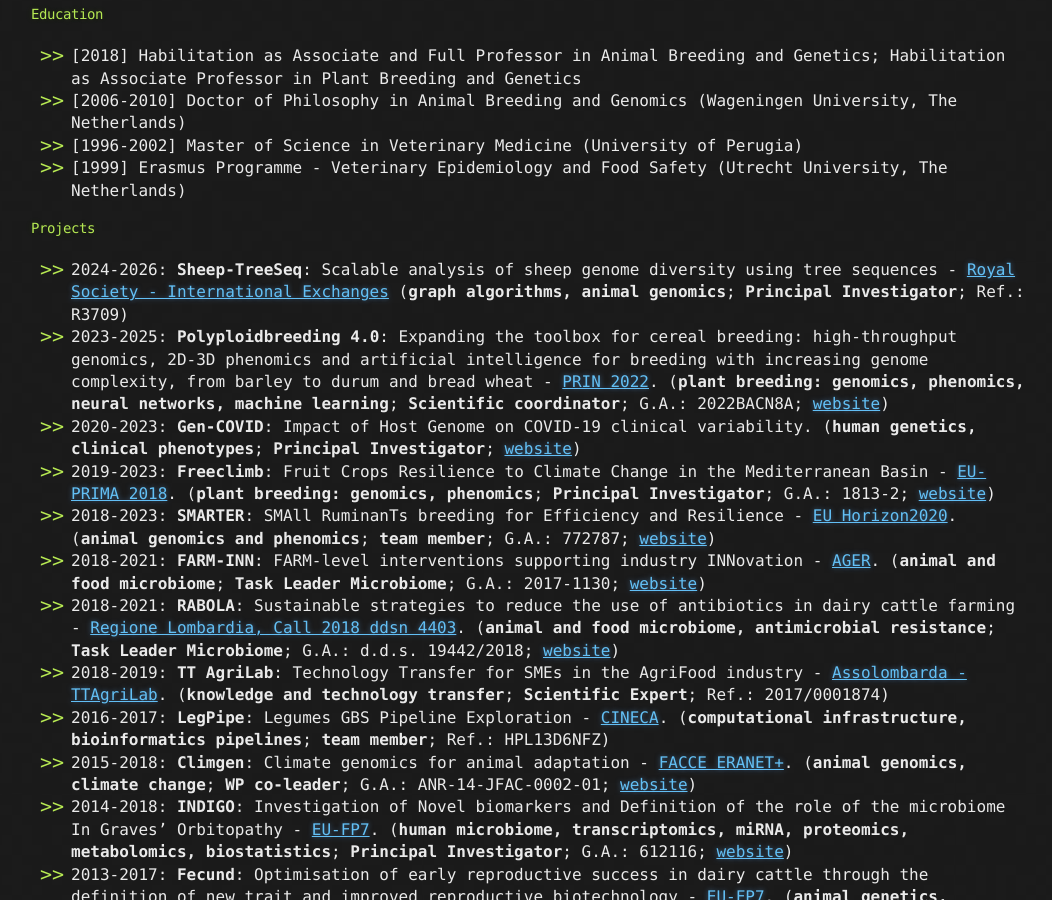
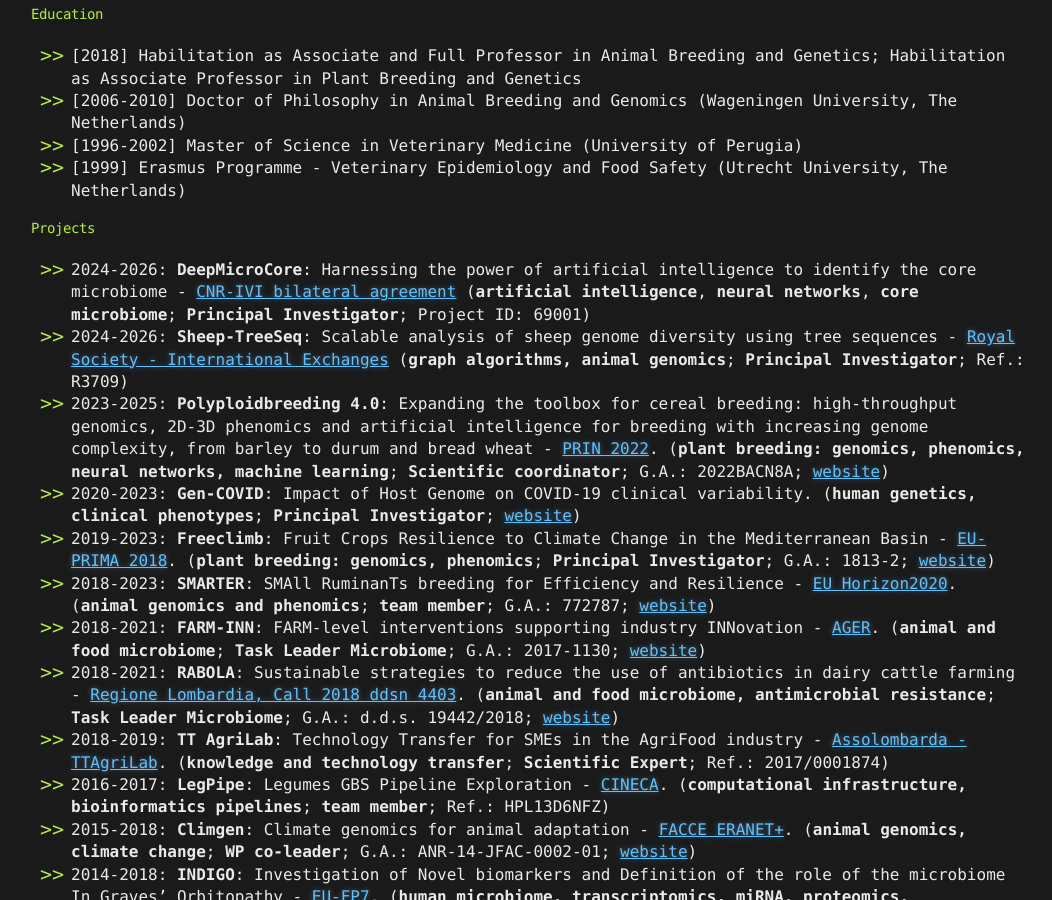
Before and after one commit to bioinformateachers/bioinformateachers.github.io, a Jekyll site: the page built from filippo.md, in a window 1280 px wide and 900 px high, scrolled down 2930 px. Shown: the whole window, without its empty margins (109-1161 px from the left). Built offline with Jekyll 4.4.1, drawn with Linux system fonts in a browser that asks for light colours.

Commit message:
added: project DeepMicroCore

```diff
--- a/filippo.md
+++ b/filippo.md
@@ -105,6 +105,7 @@ Very smart people who I had the honor of mentoring:
 
 #### Projects
 
+- 2024-2026: **DeepMicroCore**: Harnessing the power of artificial intelligence to identify the core microbiome - [CNR-IVI bilateral agreement](https://www.cnr.it/en/bilateral-agreements/agreement/85/ivi-the-institute-for-artificial-intelligence-research-and-development-of-serbia) (**artificial intelligence**, **neural networks**, **core microbiome**; **Principal Investigator**; Project ID: 69001)
 - 2024-2026: **Sheep-TreeSeq**: Scalable analysis of sheep genome diversity using tree sequences - [Royal Society - International Exchanges](https://royalsociety.org/grants/international-exchanges/) (**graph algorithms, animal genomics**; **Principal Investigator**; Ref.: R3709)
 - 2023-2025: **Polyploidbreeding 4.0**: Expanding the toolbox for cereal breeding: high-throughput genomics, 2D-3D phenomics and artificial intelligence for breeding with increasing genome complexity, from barley to durum and bread wheat - [PRIN 2022](https://prin.mur.gov.it/Iniziative/Detail?key=FiJNdaCuA71Xq3jYMAuZeQ%3D%3D). (**plant breeding: genomics, phenomics, neural networks, machine learning**; **Scientific coordinator**; G.A.: 2022BACN8A; [website](https://polyploidbreeding.ibba.cnr.it/))
 - 2020-2023: **Gen-COVID**: Impact of Host Genome on COVID-19 clinical variability. (**human genetics, clinical phenotypes**; **Principal Investigator**; [website](https://sites.google.com/dbm.unisi.it/gen-covid))
```
